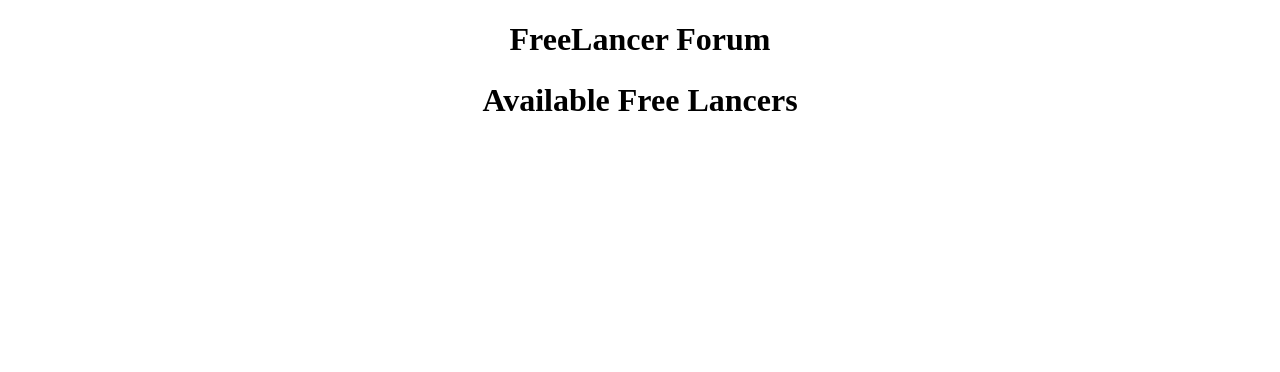
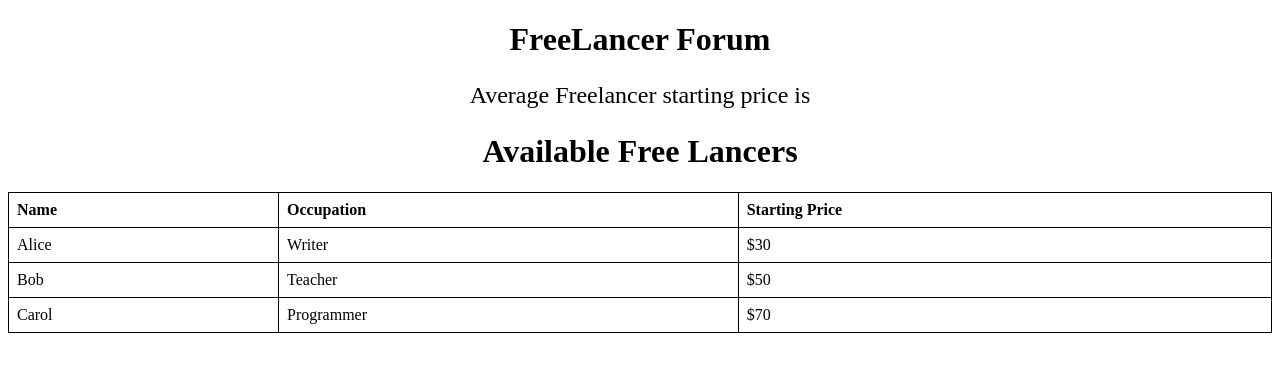
Before and after one commit to SamMelgar/Unit2.FreelancerForum, a plain HTML site: page index.html in a window 1280 px wide. Drawn offline with Linux system fonts and the light colour scheme.

Commit message:
created a table for array

```diff
--- a/index.html
+++ b/index.html
@@ -4,13 +4,40 @@
     <meta charset="UTF-8">
     <meta name="viewport" content="width=device-width, initial-scale=1.0">
     <title>Document</title>
-    <Script src="index.js"></Script>
+
 </head>
 <body>
     <h1 style="text-align: center;">FreeLancer Forum</h1>
     <p style="text-align: center; font-size:x-large;"></p>
     <h1 style="text-align: center;">Available Free Lancers</h1>
     <div id="freelancer-list"></div>
+    <!-- Style for table-->
+    <style>
+        table {
+            width: 100%;
+            border-collapse: collapse;
+        }
 
+        th, td {
+            border: 1px solid black;
+            padding: 8px;
+            text-align: left;
+        }
+    </style>
+</head>
+<body>
+    <table id="freelancer-table">
+        <thead>
+            <tr>
+                <th>Name</th>
+                <th>Occupation</th>
+                <th>Starting Price</th>
+            </tr>
+        </thead>
+        <tbody></tbody>
+    </table>
+    <!---->
+
+    <Script src="index.js"></Script>
 </body>
 </html>
--- a/index.js
+++ b/index.js
@@ -1,13 +1,22 @@
-// Create a starting array of free lancers
-
-const p = document.querySelector("p");
+//Create initial array with prices
 const prices = [
     {name:"Alice", occupation:"Writer", startingPrice: 30},
     {name:"Bob", occupation:"Teacher", startingPrice: 50},
-    {name:"Carol", occupationg:"Programmer", startingPrice: 70}
+    {name:"Carol", occupation:"Programmer", startingPrice: 70}
 ];
-//Print array to document
-const freelancelistDiv = document.getElementById("freelancer-list")
 
+// Creates table for array on document
+const tableBody = document.querySelector("#freelancer-table tbody");
+
+prices.forEach(freelancer => {
+    const row = document.createElement("tr");
+    row.innerHTML = `
+        <td>${freelancer.name}</td>
+        <td>${freelancer.occupation}</td>
+        <td>$${freelancer.startingPrice}</td>
+    `;
+    tableBody.appendChild(row);
+});
 //function to calculate average starting price
+const p = document.querySelector("p");
  p.textContent = "Average Freelancer starting price is"
```
